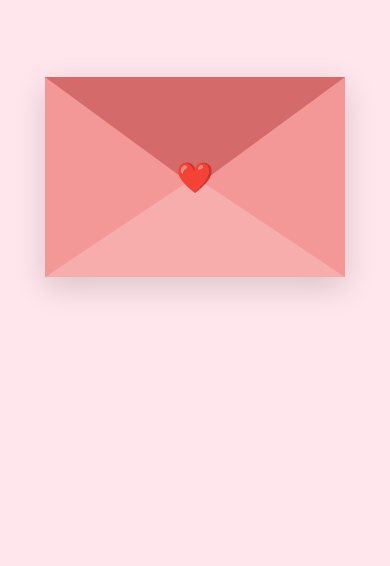
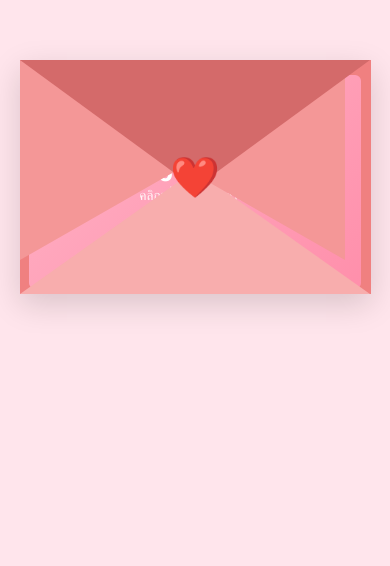
Before and after one commit to nsthailand01/valentine_card, a plain HTML site: page index.html in a window 390 px wide. Shown: the part 245-811 px from the top of the page. Drawn offline with Linux system fonts and the light colour scheme.

Commit message:
Add files via upload

```diff
--- a/index.html
+++ b/index.html
@@ -186,6 +186,57 @@ body {
 .envelope-wrapper:hover .heart {
   opacity: 0;
 }
+/* ===== Responsive สำหรับมือถือ ===== */
+@media (max-width: 480px) {
+
+  .envelope {
+    width: 90vw;
+    height: 60vw;
+  }
+
+  .lid {
+    border-left: 45vw solid transparent;
+    border-right: 45vw solid transparent;
+    border-top: 33vw solid var(--env-flap);
+  }
+
+  .envelope::before {
+    border-left: 45vw solid var(--env-front);
+  }
+
+  .envelope::after {
+    border-right: 45vw solid var(--env-front);
+  }
+
+  .front-flap {
+    border-left: 45vw solid transparent;
+    border-right: 45vw solid transparent;
+    border-bottom: 32vw solid #f8adad;
+  }
+
+  .card {
+    width: 85vw;
+    height: 55vw;
+    left: 2.5vw;
+  }
+
+  .envelope-wrapper:hover .card {
+    transform: translateY(-45vw);
+    height: 75vw;
+  }
+
+  .card-cover h3 {
+    font-size: 1.5rem;
+  }
+
+  .card-content {
+    font-size: 1rem;
+  }
+
+  .heart {
+    font-size: 40px;
+  }
+}
 </style>
 </head>
 
```
